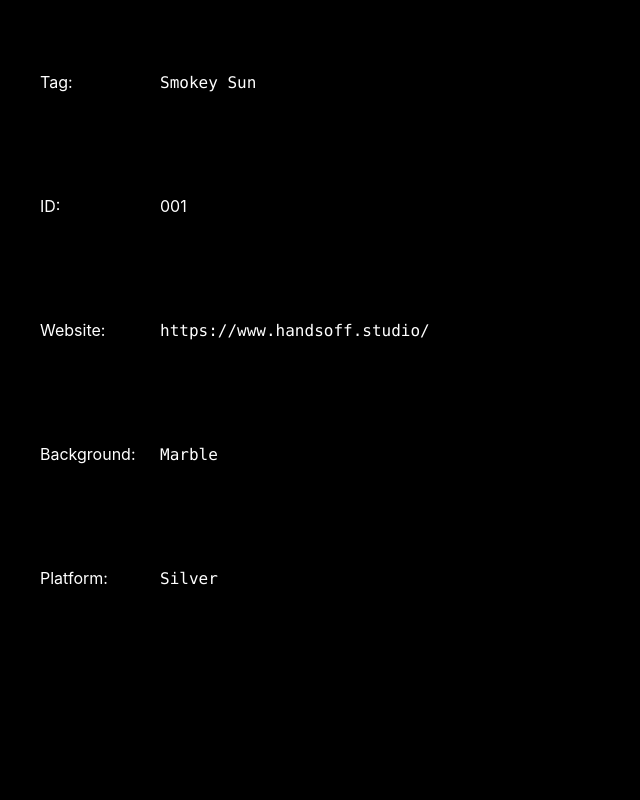
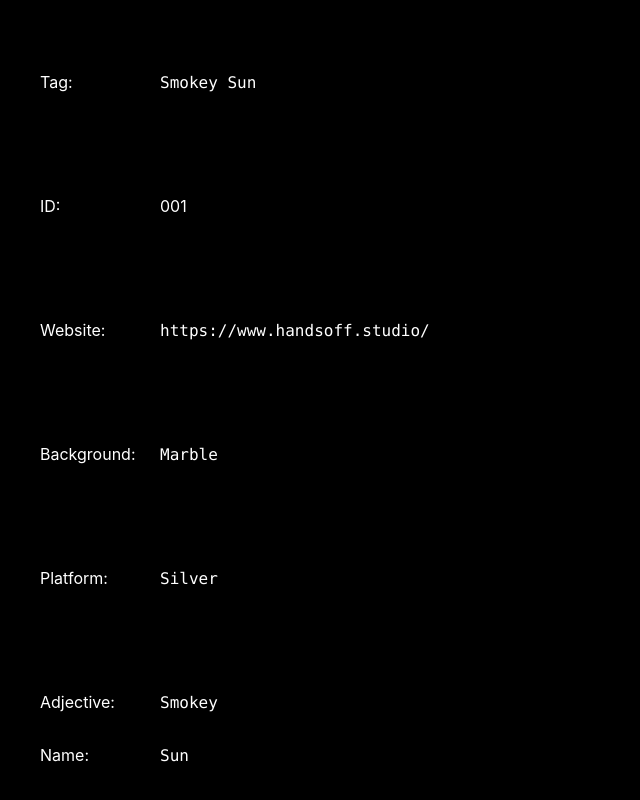
Before and after one commit to beaumontyun/frontend-testing, a Next.js app: page /getrequest in a window 1280 px wide. Shown: the part 338-1138 px from the top of the page, without its empty margins (0-640 px from the left). Before the commit the page ends 1036 px from the top, so only its background shows below. Built offline with nearby package versions, Linux system fonts and the light colour scheme.

Commit message:
Testing parallax effects

```diff
--- a/package.json
+++ b/package.json
@@ -12,7 +12,8 @@
     "embla-carousel-react": "^6.2.0",
     "next": "12.1.5",
     "react": "18.1.0",
-    "react-dom": "18.1.0"
+    "react-dom": "18.1.0",
+    "react-scroll-parallax": "^3.2.0"
   },
   "devDependencies": {
     "autoprefixer": "^10.4.5",
--- a/pages/_app.js
+++ b/pages/_app.js
@@ -1,11 +1,14 @@
 import '../styles/globals.css'
 import ScrollObserver from '../components/scrollObserver'
+import { ParallaxProvider } from "react-scroll-parallax"
 
 function MyApp({ Component, pageProps }) {
   return (
-    <ScrollObserver>
-      <Component {...pageProps} />
-    </ScrollObserver>
+    <ParallaxProvider>
+      <ScrollObserver>
+        <Component {...pageProps} />
+      </ScrollObserver>
+    </ParallaxProvider>
   )
 }
 
--- a/pages/getrequest.js
+++ b/pages/getrequest.js
@@ -36,6 +36,14 @@ const GetRequest = () => {
                     <p>{meta.attributes[1].trait_type}:</p>
                     <pre>{meta.attributes[1].value}</pre>
                 </div>
+                <div className="grid grid-cols-10">
+                    <p>{meta.attributes[2].trait_type}:</p>
+                    <pre>{meta.attributes[2].value}</pre>
+                </div>
+                <div className="grid grid-cols-10">
+                    <p>{meta.attributes[3].trait_type}:</p>
+                    <pre>{meta.attributes[3].value}</pre>
+                </div>
             </div>
         </div>
     );
--- /dev/null
+++ b/pages/parallax.js
@@ -0,0 +1,22 @@
+import { Parallax } from 'react-scroll-parallax';
+
+const ParallaxPage = () => {
+    return (
+        <>
+            <div className='h-[200vh]'></div>
+            <Parallax speed={-500} className="h-[100vh]">
+                <div className="slow">
+                    <p className='text-white pl-20'>Test 1 - slow scroll</p>
+                </div>
+            </Parallax>
+            <Parallax speed={50}>
+                <div className="fast">
+                    <p className='text-white pl-20'>Test 2 - fast scroll</p>
+                </div>
+            </Parallax>
+            <div className='h-[100vh]'></div>
+        </>
+    );
+}
+
+export default ParallaxPage;
```
Also changed, not shown: 2 other files (tests, documents, lock files or other folders).
